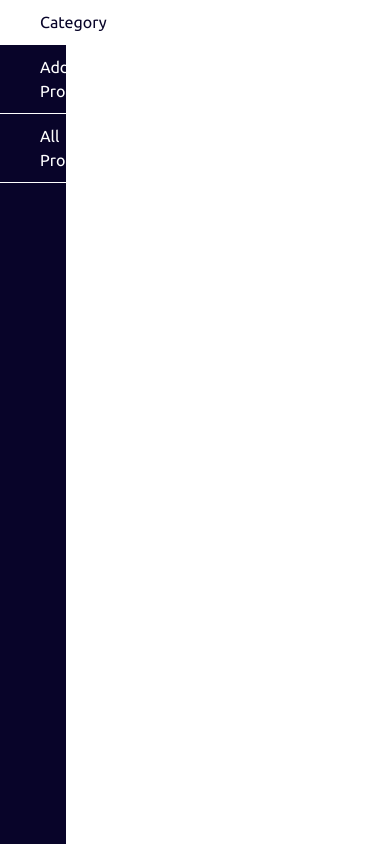
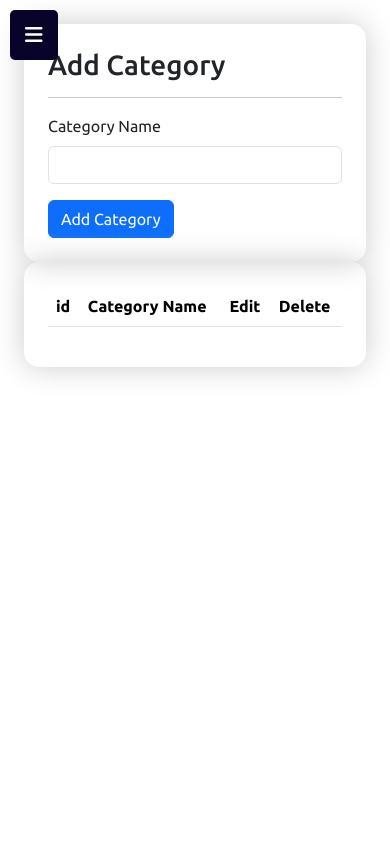
Before and after one commit to GS-Bishwasa/GSBSHOP, a PHP site: page /management/index.php in a window 390 px wide. Run offline with PHP 8.4, Linux system fonts and the light colour scheme; data that the repository does not hold is empty; some libraries are stand-ins or nearby versions.

Commit message:
Orders Page For Sellers Is Done

```diff
--- a/index.php
+++ b/index.php
@@ -146,7 +146,7 @@ require "php/db.php";
     while ($cat_data = $cat_data_sql->fetch_array()) {
       $cat = $cat_data['category_url'];
       $cat_name = htmlspecialchars($cat_data['category_name']);
-      $product_sql = $db->query("SELECT * FROM product WHERE category = '$cat'");
+      $product_sql = $db->query("SELECT * FROM product WHERE category = '$cat' ORDER BY id DESC LIMIT 4");
 
       echo '<div class="category-section mb-5">';
       echo '<h2>' . $cat_name . '</h2>';
--- a/management/index.php
+++ b/management/index.php
@@ -2,71 +2,91 @@
 <html lang="en">
 
 <head>
-    <meta charset="UTF-8">
-    <meta name="viewport" content="width=device-width, initial-scale=1.0">
-    <title>Document</title>
+    <meta charset="UTF-8" />
+    <meta name="viewport" content="width=device-width, initial-scale=1.0" />
+    <title>Responsive Sidebar Page</title>
+
+    <!-- Bootstrap CSS -->
+    <link href="https://cdn.jsdelivr.net/npm/bootstrap@5.3.3/dist/css/bootstrap.min.css" rel="stylesheet"
+        integrity="sha384-QWTKZyjpPEjISv5WaRU9OFeRpok6YctnYmDr5pNlyT2bRjXh0JMhjY6hW+ALEwIH" crossorigin="anonymous" />
+
+    <!-- Font Awesome -->
+    <link rel="stylesheet" href="https://cdnjs.cloudflare.com/ajax/libs/font-awesome/6.6.0/css/all.min.css"
+        integrity="sha512-Kc323vGBEqzTmouAECnVceyQqyqdsSiqLQISBL29aUW4U/M7pSPA/gEUZQqv1cwx4OnYxTxve5UMg5GT6L4JJg=="
+        crossorigin="anonymous" referrerpolicy="no-referrer" />
+
+    <!-- Google Fonts -->
+    <link rel="preconnect" href="https://fonts.googleapis.com" />
+    <link rel="preconnect" href="https://fonts.gstatic.com" crossorigin />
+    <link
+        href="https://fonts.googleapis.com/css2?family=Ubuntu:ital,wght@0,300;0,400;0,500;0,700;1,300;1,400;1,500;1,700&display=swap"
+        rel="stylesheet" />
+
+    <!-- jQuery -->
+    <script src="https://ajax.googleapis.com/ajax/libs/jquery/3.7.1/jquery.min.js"></script>
+
+    <!-- Bootstrap Bundle JS -->
     <script src="https://cdn.jsdelivr.net/npm/bootstrap@5.3.3/dist/js/bootstrap.bundle.min.js"
         integrity="sha384-YvpcrYf0tY3lHB60NNkmXc5s9fDVZLESaAA55NDzOxhy9GkcIdslK1eN7N6jIeHz"
         crossorigin="anonymous"></script>
-    <link href="https://cdn.jsdelivr.net/npm/bootstrap@5.3.3/dist/css/bootstrap.min.css" rel="stylesheet"
-        integrity="sha384-QWTKZyjpPEjISv5WaRU9OFeRpok6YctnYmDr5pNlyT2bRjXh0JMhjY6hW+ALEwIH" crossorigin="anonymous">
 
-    <script src="https://ajax.googleapis.com/ajax/libs/jquery/3.7.1/jquery.min.js"></script>
-
-
-    <link rel="preconnect" href="https://fonts.googleapis.com">
-    <link rel="preconnect" href="https://fonts.gstatic.com" crossorigin>
-    <link
-        href="https://fonts.googleapis.com/css2?family=Ubuntu:ital,wght@0,300;0,400;0,500;0,700;1,300;1,400;1,500;1,700&display=swap"
-        rel="stylesheet">
-
-
-        <link rel="stylesheet" href="https://cdnjs.cloudflare.com/ajax/libs/font-awesome/6.6.0/css/all.min.css" integrity="sha512-Kc323vGBEqzTmouAECnVceyQqyqdsSiqLQISBL29aUW4U/M7pSPA/gEUZQqv1cwx4OnYxTxve5UMg5GT6L4JJg==" crossorigin="anonymous" referrerpolicy="no-referrer" />
-</head>
     <style>
         * {
             font-family: "Ubuntu", sans-serif;
             margin: 0;
             padding: 0;
-        /* cursor: url('cursor.png'), auto; */
         }
 
         .main-container {
             width: 100%;
             height: 100vh;
+            overflow: hidden;
         }
 
         .left {
-        width: 17%;
+            background-color: #080429;
             height: 100%;
-        background-color: #080429;
+            position: fixed;
+            left: 0;
+            top: 0;
+            bottom: 0;
+            width: 250px;
+            transition: transform 0.3s ease;
+            z-index: 1050;
+        }
+
+        .left .close-btn {
+            display: none;
         }
 
         .right {
-        width: 83%;
-        height: 100%;
-        /* background-color:green; */
+            margin-left: 250px;
+            height: 100vh;
             overflow-y: auto;
+            transition: margin-left 0.3s ease;
         }
+
         .my_menu {
             list-style: none;
             padding: 0;
             margin: 0;
-            width: 100%;
+        }
+
+        .my_menu li {
+            padding: 12px 20px;
+            color: white;
             cursor: pointer;
         }
 
-        .my_menu li {
-            width: 100%;
-            padding: 10px;
-            padding-left: 40px;
-            color: white;
+        .my_menu li:hover {
+            background-color: #ffffff;
+            color: #080429;
         }
 
-        .my_menu li:hover {
-            background-color: #fff;
-            color: #080429;
+        .menu {
+            border-bottom: 1px solid #fff;
         }
+
         .msg {
             height: 100vh;
             width: 100%;
@@ -79,38 +99,87 @@
             align-items: center;
             z-index: 100000;
         }
-        .menu{
-            border-bottom: 1px solid #fff;
+
+        .sidebar-toggle {
+            display: none;
+            position: fixed;
+            top: 10px;
+            left: 10px;
+            z-index: 1100;
+            background-color: #080429;
+            color: white;
+            border: none;
+            padding: 10px 15px;
+            font-size: 20px;
+            border-radius: 5px;
+        }
+
+        @media (max-width: 768px) {
+            .left {
+                transform: translateX(-100%);
+            }
+
+            .left.active {
+                transform: translateX(0);
+            }
+
+            .right {
+                margin-left: 0;
+            }
+
+            .sidebar-toggle {
+                display: block;
+            }
+
+            .left .close-btn {
+                display: block;
+                color: white;
+                text-align: right;
+                padding: 10px 20px;
+                font-size: 24px;
+                cursor: pointer;
+            }
+
+            .active-menu {
+                background-color: #fff;
+                color: #080429;
+            }
+
         }
     </style>
+</head>
 
 <body>
+    <!-- Toggle Button for Mobile -->
+    <button class="sidebar-toggle"><i class="fas fa-bars"></i></button>
+
     <div class="main-container d-flex">
-        <div class="left">
-            <div class="d-flex justify-content-center align-items-center flex-column">
+        <!-- Sidebar -->
+        <div class="left" id="sidebar">
+            <div class="close-btn">&times;</div>
             <ul class="my_menu">
                 <li class="menu" p_link="category">Category</li>
                 <li class="menu" p_link="add_products">Add Products</li>
                 <li class="menu" p_link="all_products">All Products</li>
+                <li class="menu" p_link="orders">Orders</li>
             </ul>
+        </div>
+
+        <!-- Main Content -->
+        <div class="right flex-grow-1">
+            <div class="content p-4">
+                <!-- AJAX content will load here -->
+                <h1>Welcome</h1>
             </div>
         </div>
 
-
-
-        <div class="right">
-<div class="content p-4">
-
-</div>
-        </div>
+        <!-- Loading Overlay -->
         <div class="msg d-none"></div>
     </div>
+
     <script>
-        $(function(){
-            $(".menu").each(function () {
-                $(this).on("click", function () {
-                    let page_link = $(this).attr("p_link")
-                    // alert(page_link)
+        $(function () {
+            function loadPage(page_link) {
                 $.ajax({
                     type: "POST",
                     url: "php/pages/" + page_link + ".php",
@@ -119,17 +188,41 @@
                         $(div).addClass("alert alert-primary fs-1 text-center p-5");
                         $(div).html('<i class="fa-solid fa-spinner fa-spin display-1"></i><br>Loading...');
                         $(".msg").html(div);
-                            $(".msg").removeClass("d-none")
+                        $(".msg").removeClass("d-none");
                     },
                     success: function (response) {
-                            $(".msg").addClass("d-none")
-                            $(".content").html(response)
+                        $(".msg").addClass("d-none");
+                        $(".content").html(response);
+                        $("#sidebar").removeClass("active");
                     }
                 });
+            }
+
+            // Default load "category"
+            loadPage("category");
+            $(".menu").removeClass("active-menu");
+            $(".menu[p_link='category']").addClass("active-menu");
+
+            // Menu item click
+            $(".menu").on("click", function () {
+                let page_link = $(this).attr("p_link");
+                $(".menu").removeClass("active-menu");
+                $(this).addClass("active-menu");
+                loadPage(page_link);
             });
-            })
-        })
+
+            // Sidebar toggle for mobile
+            $(".sidebar-toggle").on("click", function () {
+                $("#sidebar").toggleClass("active");
+            });
+
+            // Close button in sidebar
+            $(".close-btn").on("click", function () {
+                $("#sidebar").removeClass("active");
+            });
+        });
     </script>
+
 </body>
 
 </html>
--- a/management/php/db.php
+++ b/management/php/db.php
@@ -1,6 +1,8 @@
 <?php
-$db = new mysqli("localhost","root","","gsbshop");
+$db = new mysqli("localhost", "root", "", "gsbshop", 3307); // note port 3307
+
 if ($db->connect_error) {
-    echo( "connection not established");
+    die("Connection failed: " . $db->connect_error);
 }
+// echo "✅ Connected to XAMPP MySQL on port 3307";
 ?>
--- a/product.php
+++ b/product.php
@@ -122,7 +122,7 @@ require "php/db.php";
     $product_heading = str_replace("-"," ",$cat);
     $product_heading =  ucfirst($product_heading);
 
-    $product_sql = $db->query("SELECT * FROM product WHERE category = '$cat'");
+    $product_sql = $db->query("SELECT * FROM product WHERE category = '$cat' ORDER BY id DESC");
 
     echo '<div class="category-section mt-5 mb-5">';
     echo '<h2>' . $product_heading . '</h2>';
```
Also changed, not shown: management/php/get_order_data.php (added, +16 -0 lines), management/php/pages/orders.php (added, +135 -0 lines), my_order.php (+5 -2 lines). Lines whose indentation alone changed are shown as unchanged.
